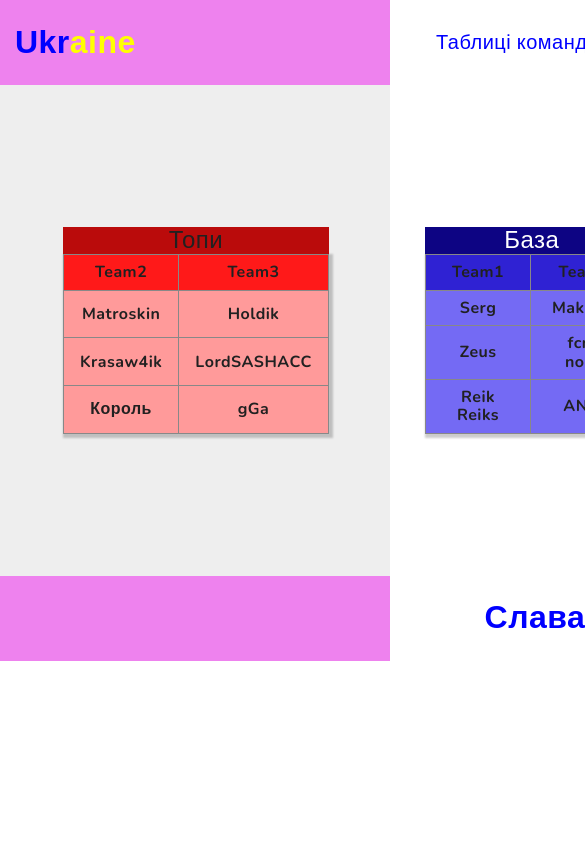
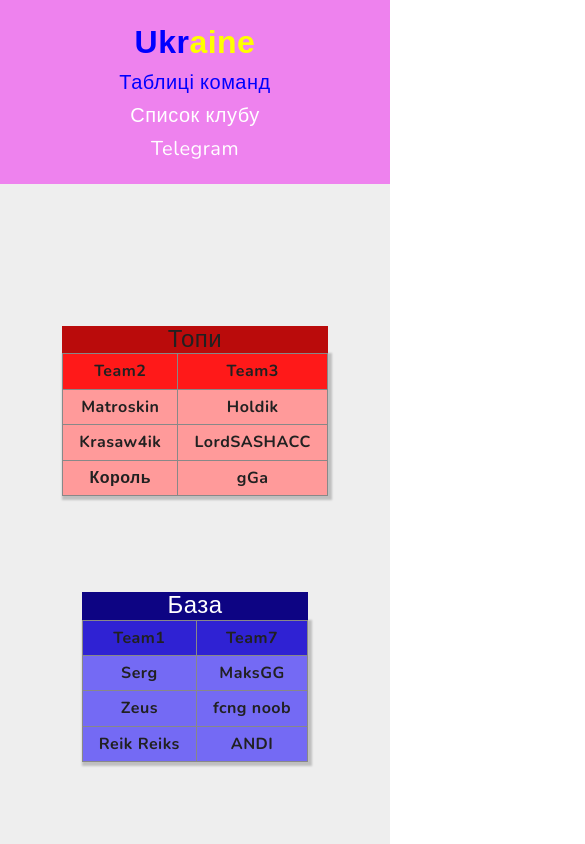
Before and after one commit to MaksoN03/Ukraine-bs, a plain HTML site: page index.html in a window 390 px wide. Shown: the top 844 px of the page, 585 px wide, since content can reach past the window. Drawn offline with nearby package versions, Linux system fonts and the light colour scheme; a web font is replaced by a local one.

Commit message:
Update adaptive

```diff
--- a/styles/styles.css
+++ b/styles/styles.css
@@ -230,3 +230,30 @@ body {
 }
 
 /*-------------- /PEOPLELIST --------------*/
+
+/*-------------- SMARTPHONE --------------*/
+
+@media screen and (min-width:375px) and (max-width:415px){
+    .main-container{
+        flex-direction: column;
+        align-items: center;
+    }
+
+    .container{
+        width:375px;
+    }
+
+    .page-navigation{
+        flex-direction: column;
+        align-items: center;
+        justify-content: center;
+        row-gap: 10px;
+    }
+
+    .menu {
+        flex-direction: column;
+        row-gap: 10px;
+    }
+}
+
+/*-------------- /SMARTPHONE --------------*/
```
